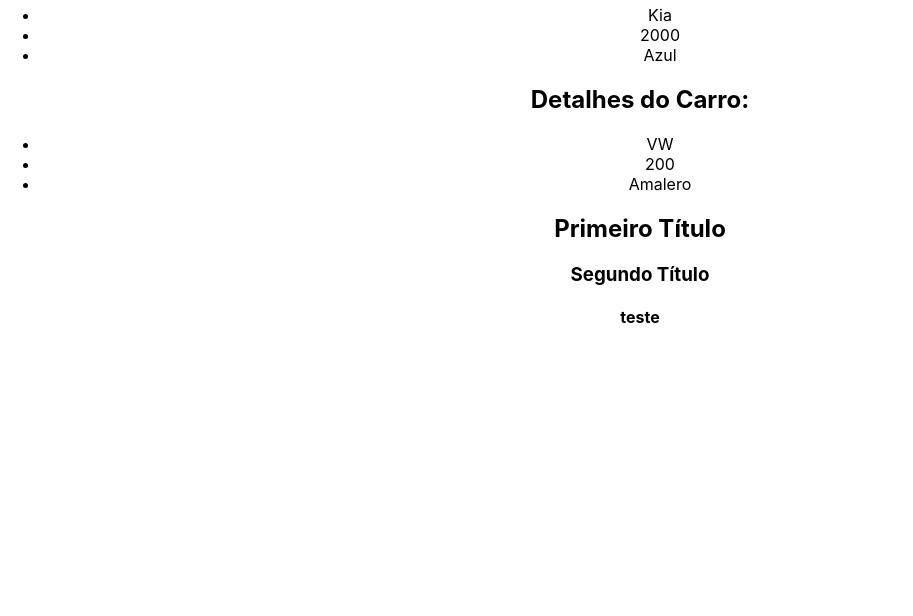
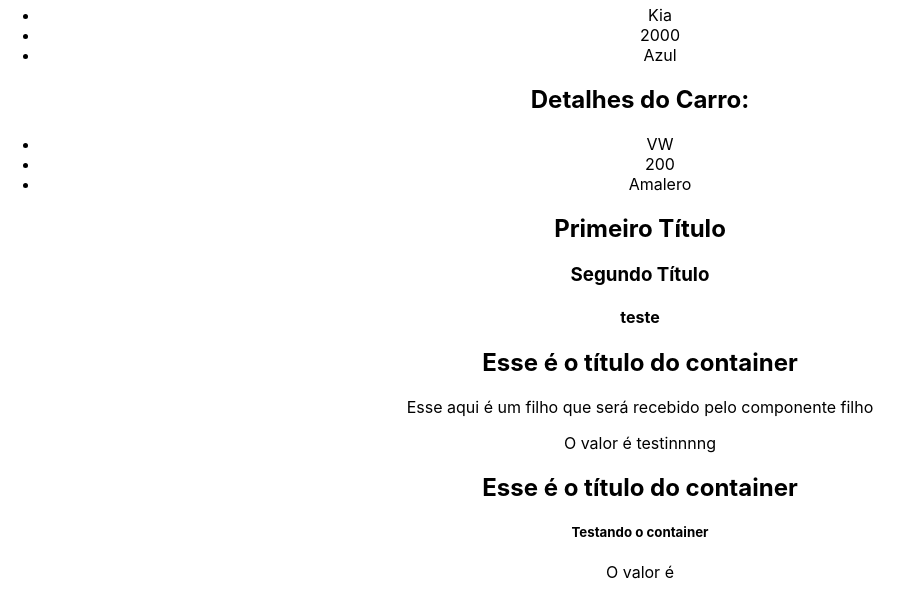
Before and after one commit to jpcchaves/Curso-ReactJS, a React (Create React App) app in the folder 3_AVANÇANDO/secao-3/: page / in a window 1280 px wide. Shown: the part 2328-2944 px from the top of the page, without its empty margins (0-913 px from the left). Built offline with nearby package versions, Linux system fonts and the light colour scheme.

Commit message:
CHILDREN PROPS

```diff
--- a/3_AVANÇANDO/secao-3/src/App.js
+++ b/3_AVANÇANDO/secao-3/src/App.js
@@ -11,6 +11,7 @@ import ConditionalRender from "./components/ConditionalRender";
 import ShowUserName from "./components/ShowUserName";
 import CarDetails from "./components/CarDetails";
 import AulaFragment from "./components/AulaFragment";
+import Container from "./components/Container";
 
 function App() {
   const cars = [
@@ -54,7 +55,15 @@ function App() {
       ))}
 
       {/* Fragment */}
-      <AulaFragment propFragment="teste"/>
+      <AulaFragment propFragment="teste" />
+
+      {/* Children */}
+      <Container myValue="testinnnng">
+        <p>Esse aqui é um filho que será recebido pelo componente filho</p>
+      </Container>
+      <Container>
+        <h5>Testando o container</h5>
+      </Container>
     </div>
   );
 }
```
